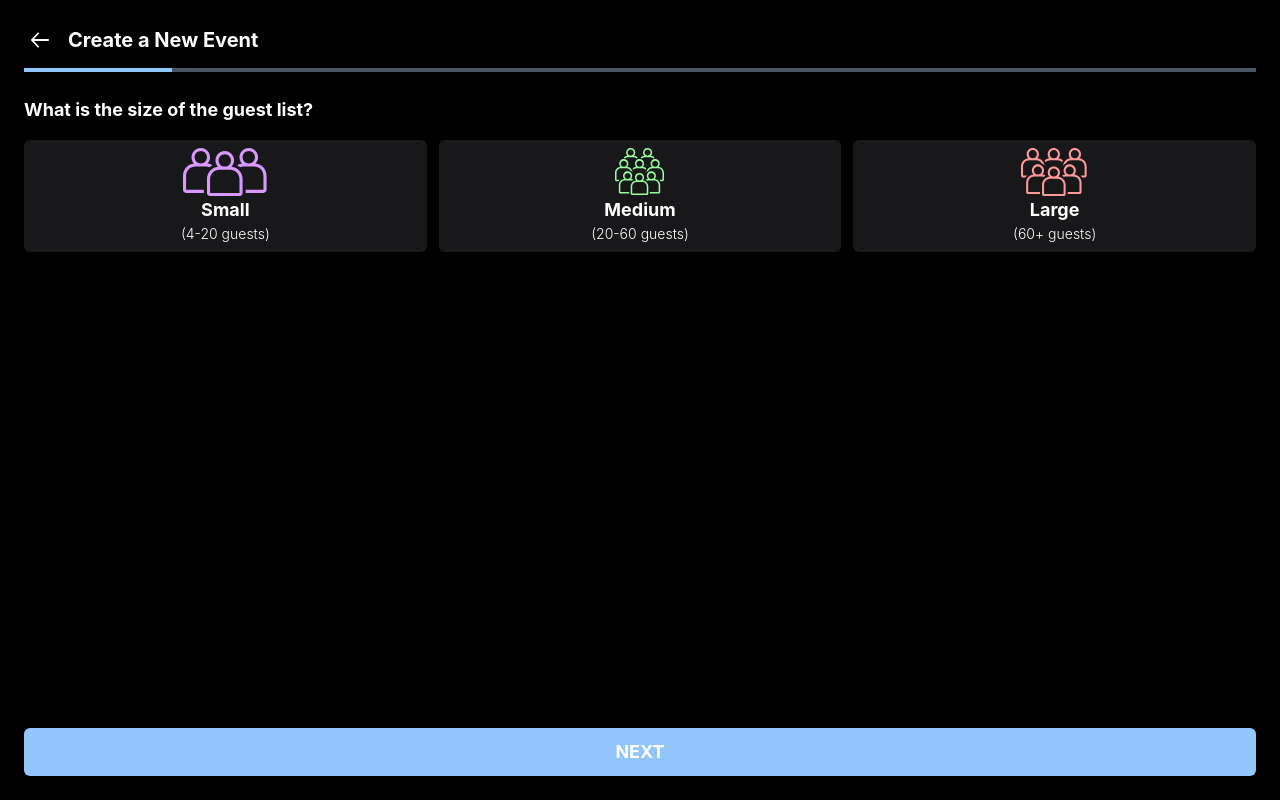
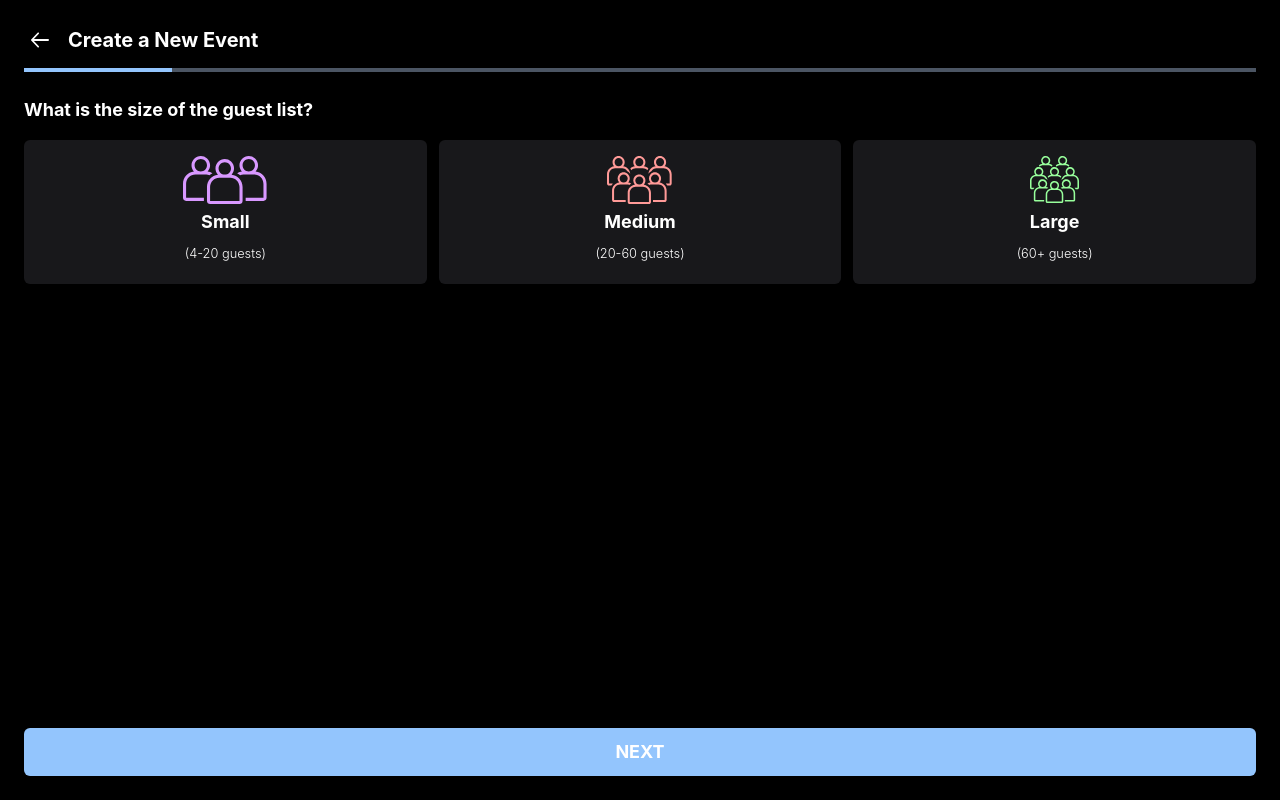
Before and after one commit to nmolaei7878/PartyPlan, a React (Create React App) app: page /create-plan/guest in a window 1280 px wide. Built offline with nearby package versions, Linux system fonts and the light colour scheme.

Commit message:
debug icon sizes

```diff
--- a/src/core/constatnt/KIcons.ts
+++ b/src/core/constatnt/KIcons.ts
@@ -7,8 +7,8 @@ import alcohol from "../../assets/icons/alcohol.svg";
 import decorator from "../../assets/icons/decorator.svg";
 import food from "../../assets/icons/food.svg";
 import invite from "../../assets/icons/invite.svg";
-import large from "../../assets/icons/large.svg";
-import medium from "../../assets/icons/medium.svg";
+import medium from "../../assets/icons/large.svg";
+import large from "../../assets/icons/medium.svg";
 import small from "../../assets/icons/small.svg";
 import profile from "../../assets/icons/profile.svg";
 import profileborder from "../../assets/icons/profileborder.svg";
--- a/src/pages/home/shared/Tile.tsx
+++ b/src/pages/home/shared/Tile.tsx
@@ -4,14 +4,20 @@ type TileProps = {
   icon: string;
   title: string;
   description?: string;
+  height?: string;
 };
 
-const Tile: React.FC<TileProps> = ({ title, icon, description }) => {
+const Tile: React.FC<TileProps> = ({ title, icon, description, height }) => {
   return (
-    <div className="bg-zinc-900 h-28 rounded-md flex items-center flex-col justify-center px-2">
+    <div
+      className="bg-zinc-900 rounded-md flex items-center gap-1 flex-col justify-center px-2"
+      style={{
+        height: height || "7rem",
+      }}
+    >
       <img className="h-12" src={icon} alt="" />
       <p className="px-2 text- ">{title}</p>
-      <p className="text-sm font-light">{description}</p>
+      <p className="text-[0.8rem] font-light">{description}</p>
     </div>
   );
 };
--- a/src/pages/plan/components/Guest.tsx
+++ b/src/pages/plan/components/Guest.tsx
@@ -6,7 +6,7 @@ const Guest = () => {
   const memoizeKGuest = useMemo(() => KGuest, []);
   return (
     <>
-      <p className="mt-4 ">What is the size of the guest list?</p>
+      <p className="mt-4">What is the size of the guest list?</p>
       <div className="grid grid-cols-3 w-full gap-3 mt-4">
         {memoizeKGuest.map((e) => (
           <Tile
@@ -14,6 +14,7 @@ const Guest = () => {
             title={e.title}
             description={e.desription}
             key={e.iconPath}
+            height="9rem"
           />
         ))}
       </div>
```
